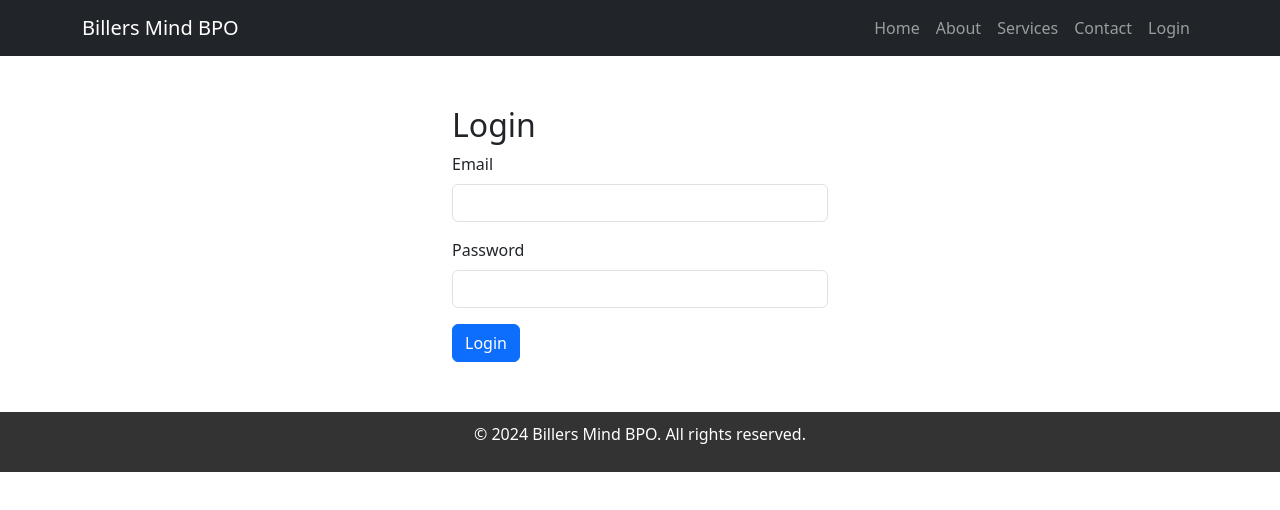
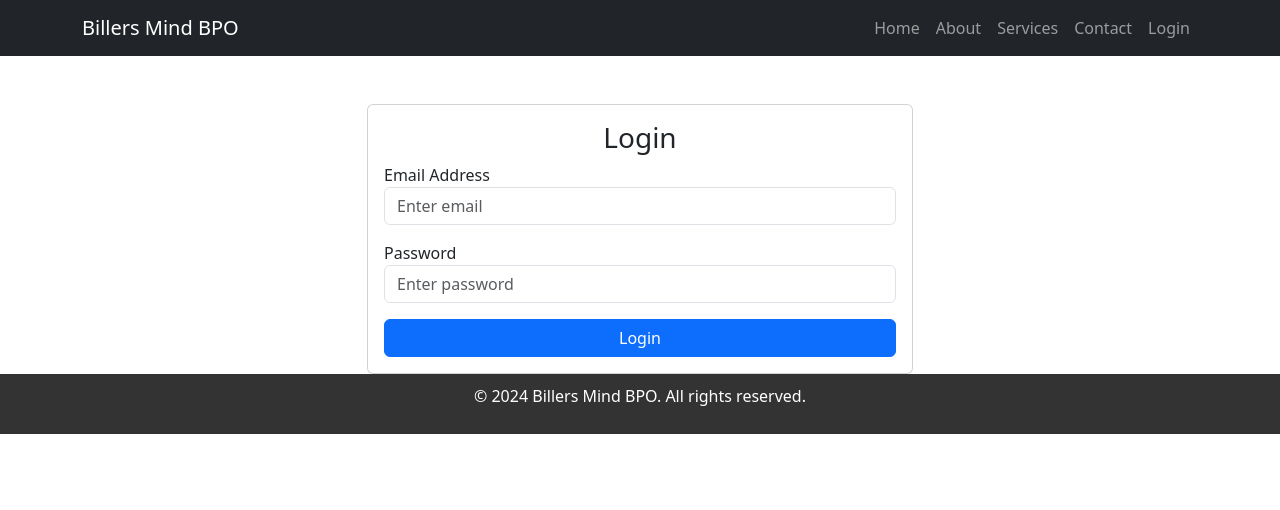
Before and after one commit to jorhee/billersmind, a React (Create React App) app: page /login in a window 1280 px wide. Shown: the top 510 px of the page. Built offline with nearby package versions, Linux system fonts and the light colour scheme.

Commit message:
101924 update

```diff
--- a/src/components/Login.js
+++ b/src/components/Login.js
@@ -1,36 +1,19 @@
+
 import React, { useState } from 'react';
 import axios from 'axios';
+import { useNavigate } from 'react-router-dom';
 
 const Login = () => {
 const [email, setEmail] = useState('');
 const [password, setPassword] = useState('');
+const [error, setError] = useState('');
+const navigate = useNavigate();
 
-const handleSubmit = async (e) => {
-    e.preventDefault();
-    try {
-      const response = await axios.post('http://localhost:5000/login', { email, password });
-      console.log('Login response:', response.data);
-      // Handle successful login (e.g., store token, redirect, etc.)
-    } catch (error) {
-      console.error('Login error:', error);
-    }
-  };
-
-
-
-/*import React, { useState } from 'react';
-import axios from 'axios';
-import { useHistory } from 'react-router-dom';
-
-const Login = () => {
-  const [email, setEmail] = useState('');
-  const [password, setPassword] = useState('');
-  const history = useHistory();
-
+/*
   const handleLogin = async (e) => {
     e.preventDefault();
     try {
-      const response = await axios.post('/api/auth/login', { email, password });
+      const response = await axios.post('/login', { email, password });
       localStorage.setItem('token', response.data.token); // Store token in local storage
       history.push('/profile'); // Redirect to profile page
     } catch (error) {
@@ -38,58 +21,77 @@ const Login = () => {
     }
   };
 
+*/
+
+  const handleLogin = async (e) => {
+    e.preventDefault();
+    setError(''); // Clear previous errors
+
+    try {
+      // Send login request to backend
+      const response = await axios.post('http://localhost:5000/profiles/login', { email, password });
+
+      // Save token to localStorage
+      localStorage.setItem('token', response.data.token);
+
+      // Redirect to profile page
+      navigate('/profile');  // Redirect after successful login
+    } catch (error) {
+      // If login fails, display error
+      if (error.response && error.response.data.message) {
+        setError(error.response.data.message); // Show backend error message
+      } else {
+        setError('Login failed. Please try again.');
+      }
+    }
+  };
+
+
 
   return (
+    <div className="container">
+      <div className="row justify-content-center">
+        <div className="col-md-6">
+          <div className="card mt-5">
+            <div className="card-body">
+              <h3 className="card-title text-center">Login</h3>
+              {error && <div className="alert alert-danger">{error}</div>}
               <form onSubmit={handleLogin}>
+                <div className="form-group mb-3">
+                  <label htmlFor="email">Email Address</label>
                   <input
                     type="email"
+                    id="email"
+                    className="form-control"
                     value={email}
                     onChange={(e) => setEmail(e.target.value)}
-      placeholder="Email"
-      required
-    />
-    <input
-      type="password"
-      value={password}
-      onChange={(e) => setPassword(e.target.value)}
-      placeholder="Password"
-      required
-    />
-    <button type="submit">Login</button>
-    </form>
-  );
-};*/
-
-return (
-    <div className="container" style={{ maxWidth: '400px', margin: '50px auto' }}>
-      <h2>Login</h2>
-      <form onSubmit={handleSubmit}>
-        <div className="mb-3">
-          <label htmlFor="email" className="form-label">Email</label>
-          <input
-            type="email"
-            className="form-control"
-            id="email"
-            value={email}
-            onChange={(e) => setEmail(e.target.value)}
+                    placeholder="Enter email"
                     required
                   />
                 </div>
-        <div className="mb-3">
-          <label htmlFor="password" className="form-label">Password</label>
+                <div className="form-group mb-3">
+                  <label htmlFor="password">Password</label>
                   <input
                     type="password"
+                    id="password"
                     className="form-control"
-            id="password"
                     value={password}
                     onChange={(e) => setPassword(e.target.value)}
+                    placeholder="Enter password"
                     required
                   />
                 </div>
-        <button type="submit" className="btn btn-primary">Login</button>
+                <button type="submit" className="btn btn-primary btn-block w-100">
+                  Login
+                </button>
               </form>
             </div>
+          </div>
+        </div>
+      </div>
+    </div>
   );
-}
+};
+
 
 export default Login;
```
Also changed, not shown: src/components/Hero.js (added, +12 -0 lines). Lines whose indentation alone changed are shown as unchanged.
